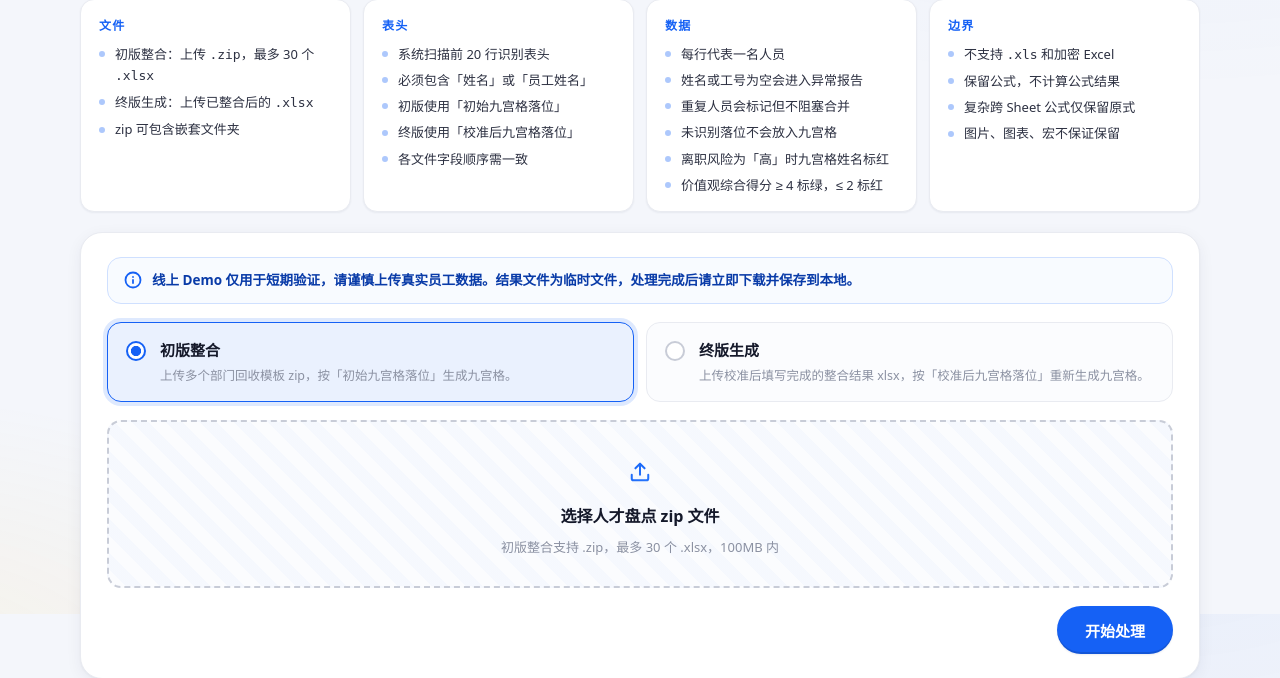
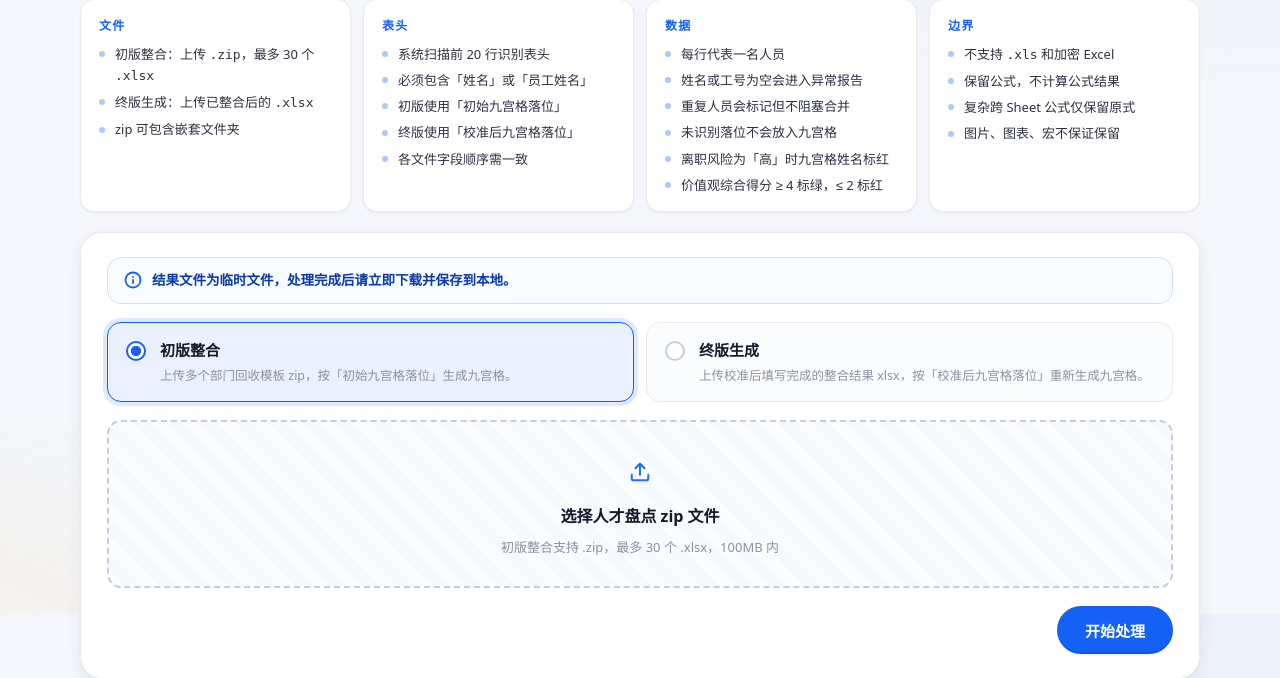
Before and after one commit to evafuxiaoyi-ctrl/Talent_Ninebox, a FastAPI app: page / in a window 1280 px wide. Shown: the part 186-864 px from the top of the page. Run offline with FastAPI, Linux system fonts and the light colour scheme; the visitor is signed in with stand-in values (Sample User, id 1); some web fonts are replaced.

Commit message:
Remove demo data warning copy

```diff
--- a/talent_ninebox/web/templates/index.html
+++ b/talent_ninebox/web/templates/index.html
@@ -68,7 +68,7 @@
       <section class="panel">
         <form method="post" action="/process" enctype="multipart/form-data" class="upload-form" id="uploadForm">
           <div class="alert info">
-            线上 Demo 仅用于短期验证，请谨慎上传真实员工数据。结果文件为临时文件，处理完成后请立即下载并保存到本地。
+            结果文件为临时文件，处理完成后请立即下载并保存到本地。
           </div>
           <div class="mode-group">
             <label class="mode-card">
```
